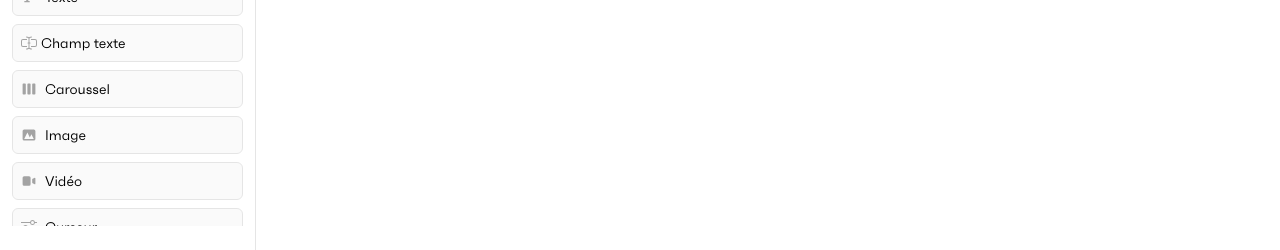
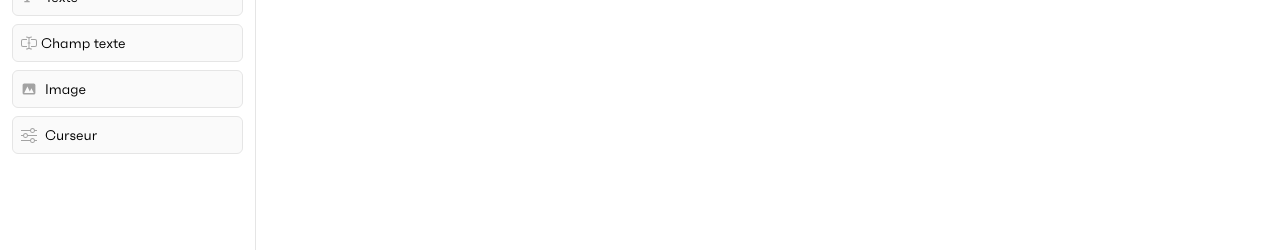
Before and after one commit to floriaaan/agile-toolbox, a Next.js app: page / in a window 1280 px wide. Shown: the part 178-428 px from the top of the page. Built offline with nearby package versions, Linux system fonts and the light colour scheme.

Commit message:
feat(component): fix all integrations

```diff
--- a/components/Layout.jsx
+++ b/components/Layout.jsx
@@ -62,7 +62,6 @@ const LeftSidebar = () => {
   const {
     components,
     setComponents,
-    selectedComponentIndex,
     setSelectedComponentIndex,
   } = useLayout();
   return (
@@ -127,24 +126,6 @@ const LeftSidebar = () => {
             onClick={() => {
               const old = components;
               const component = {
-                type: "carousel",
-                medias: [],
-                key: `carousel-${old.length}`,
-                name: `Caroussel ${old.length + 1}`,
-              };
-              setComponents([...old, component]);
-
-              setSelectedComponentIndex(old.length);
-            }}
-            className="inline-flex items-center p-2 text-sm duration-150 border rounded-md hover:bg-neutral-100 active:bg-neutral-200 active:border-neutral-300 border-neutral-200 bg-neutral-50"
-          >
-            <HiViewBoards className="w-4 h-4 mr-2 text-neutral-400" />
-            Caroussel
-          </button>
-          <button
-            onClick={() => {
-              const old = components;
-              const component = {
                 type: "image",
                 url: "https://picsum.photos/200",
                 key: `image-${old.length}`,
@@ -158,24 +139,6 @@ const LeftSidebar = () => {
           >
             <HiPhotograph className="w-4 h-4 mr-2 text-neutral-400" />
             Image
-          </button>
-          <button
-            onClick={() => {
-              const old = components;
-              const component = {
-                type: "video",
-                url: "",
-                key: `video-${old.length}`,
-                name: `Vidéo ${old.length + 1}`,
-              };
-              setComponents([...old, component]);
-
-              setSelectedComponentIndex(old.length);
-            }}
-            className="inline-flex items-center p-2 text-sm duration-150 border rounded-md hover:bg-neutral-100 active:bg-neutral-200 active:border-neutral-300 border-neutral-200 bg-neutral-50"
-          >
-            <HiVideoCamera className="w-4 h-4 mr-2 text-neutral-400" />
-            Vidéo
           </button>
           <button
             onClick={() => {
--- a/pages/index.js
+++ b/pages/index.js
@@ -119,10 +119,10 @@ export default function Home() {
                                     left: component.position?.x || 0,
                                 }}
                                 onDragStart={(e) => {
-                                  dragStart(e, index)
+                                    dragStart(e, index)
                                 }}
                                 onDragEnter={(e) => {
-                                  dragEnter(e, index)
+                                    dragEnter(e, index)
                                 }}
                                 onDragEnd={drop}
                                 draggable
```
